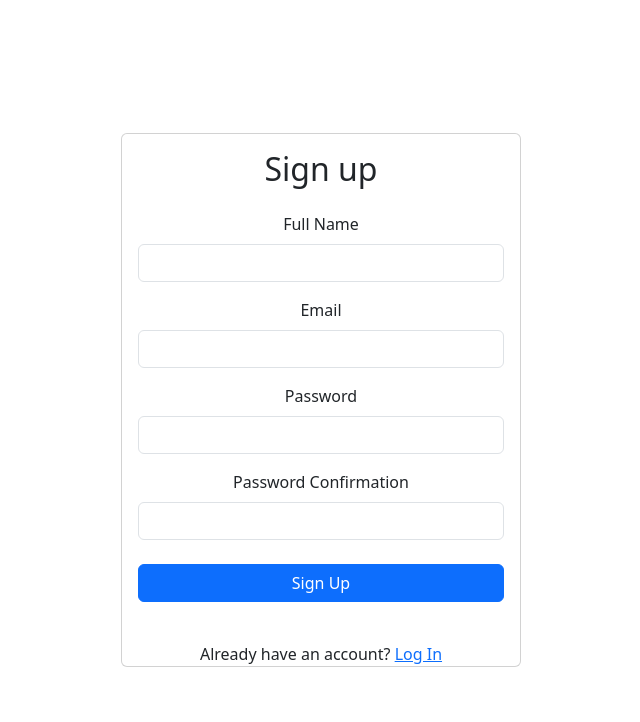
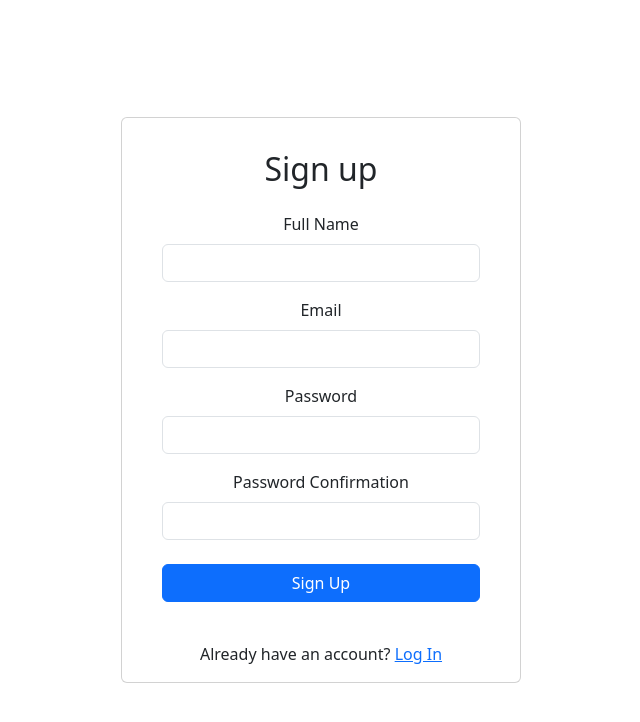
Before and after one commit to cepdnaclk/e18-6sp-ML-for-Analyzing-Egg-Hatching, a React (Create React App) app in the folder code/eggs-hatching/: page /signup in a window 1280 px wide. Shown: the top 722 px of the page, without its empty margins (319-959 px from the left). Built offline with nearby package versions, Linux system fonts and the light colour scheme; no server answers.

Commit message:
padding added to the card and the content

```diff
--- a/code/eggs-hatching/src/components/Signup.js
+++ b/code/eggs-hatching/src/components/Signup.js
@@ -35,7 +35,7 @@ export default function Signup() {
 
   return (
     <div className="d-flex justify-content-center align-items-center vh-100">
-      <Card className="text-center" style={{ width: '25rem' }}>
+      <Card className="text-center px-4 py-3" style={{ width: '25rem' }}>
         <Card.Body>
           <h2 className='text-center mb-4'>Sign up</h2>
 
```
